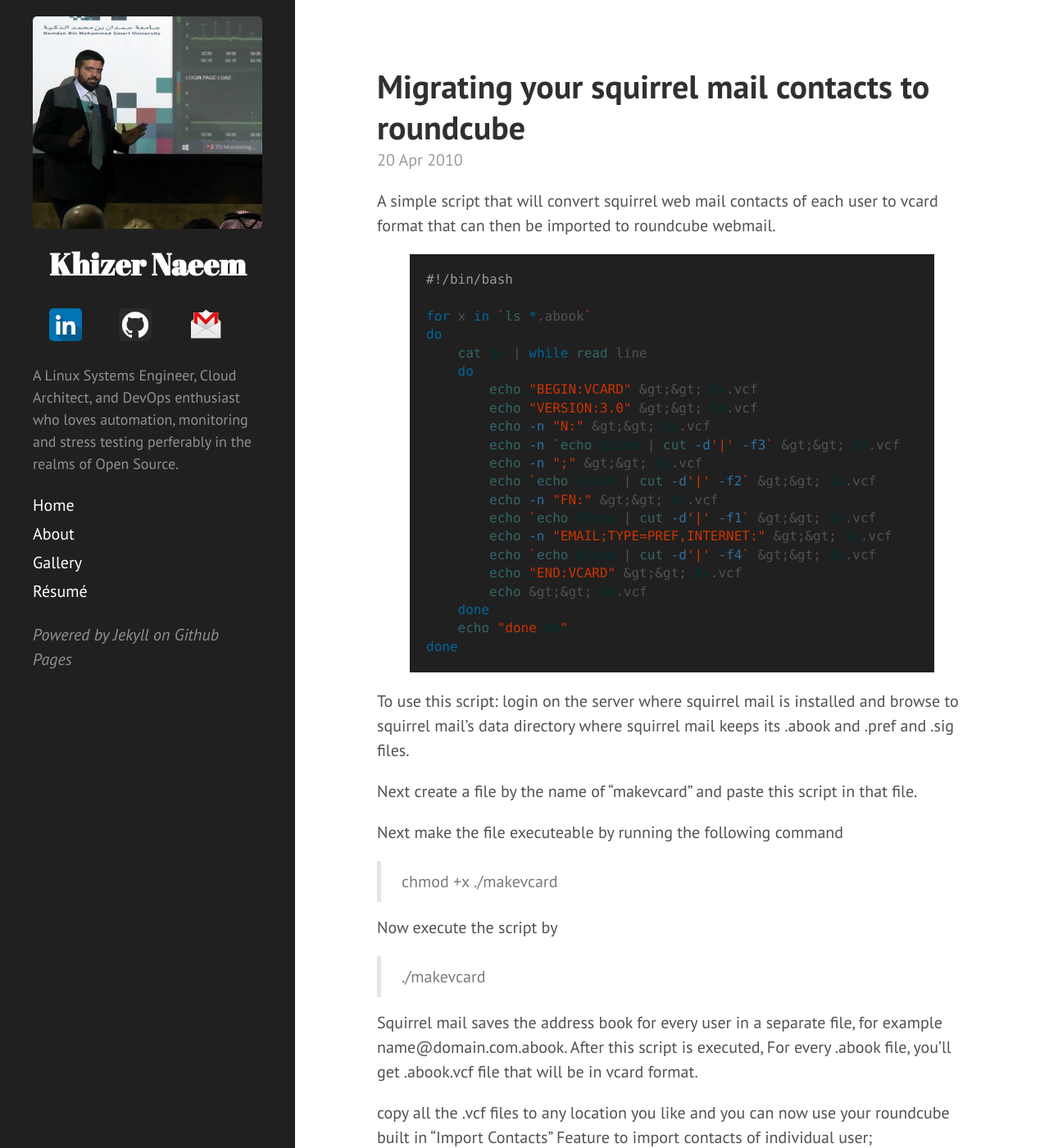
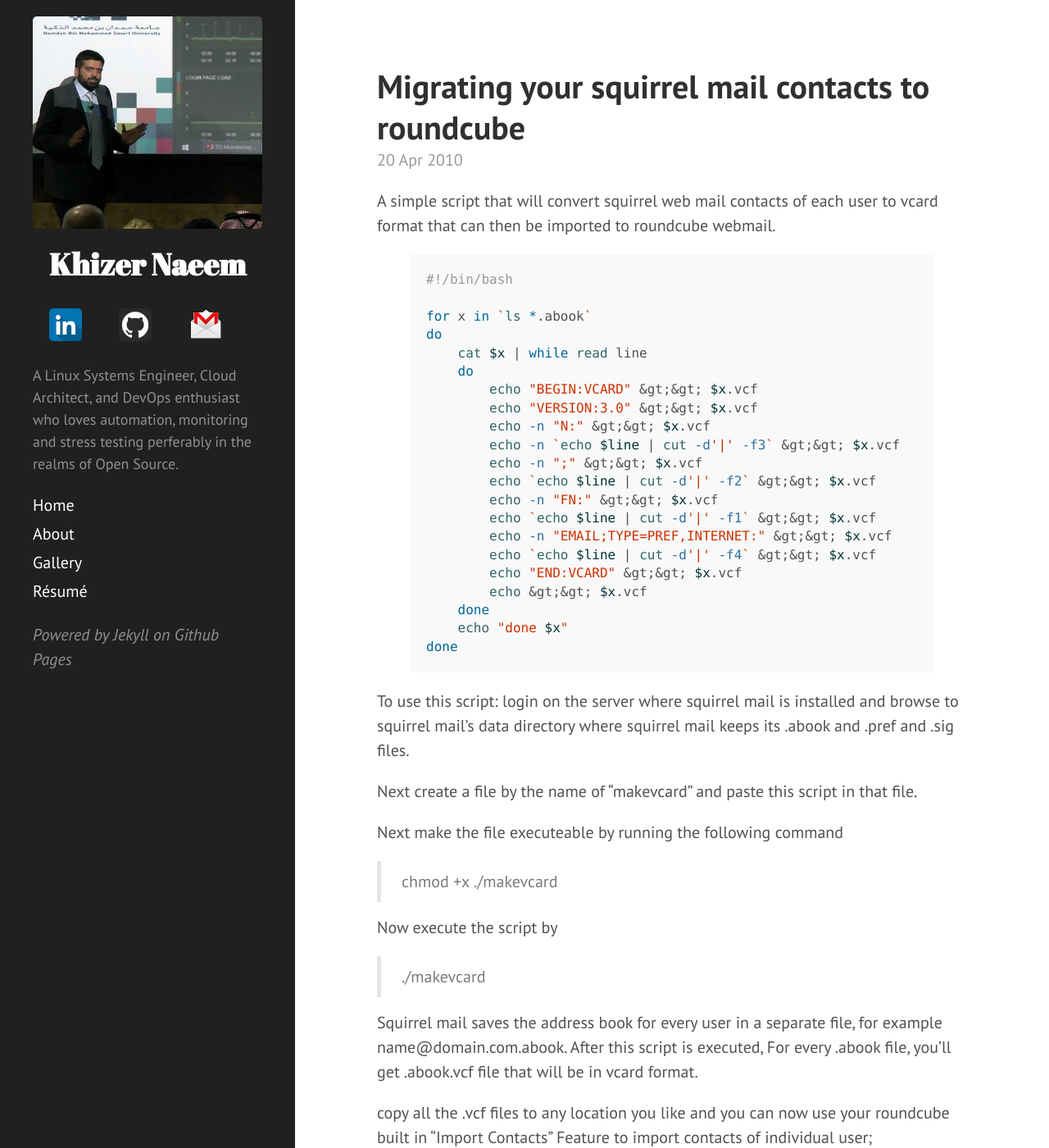
Before and after one commit to kxr/kxr.github.io, a Jekyll site: the page built from _posts/2010-04-20-migrating-your-squirrelmail-contacts-to-roundcube.md, in a window 1280 px wide and 1400 px high. Shown: the whole window at 82% size. Built offline with Jekyll 4.4.1, drawn with Linux system fonts in a browser that asks for light colours; comment, search, counter and statistics services are not loaded.

Commit message:
highlighter testing

```diff
--- a/public/css/poole.css
+++ b/public/css/poole.css
@@ -171,8 +171,7 @@ pre {
   word-break: break-all;
   /*word-wrap: break-word;*/
   word-wrap: normal;
-  /*background-color: #f9f9f9;*/
-  background-color: #202020;
+  background-color: #f9f9f9;
   overflow: auto;
 }
 pre code {
```
